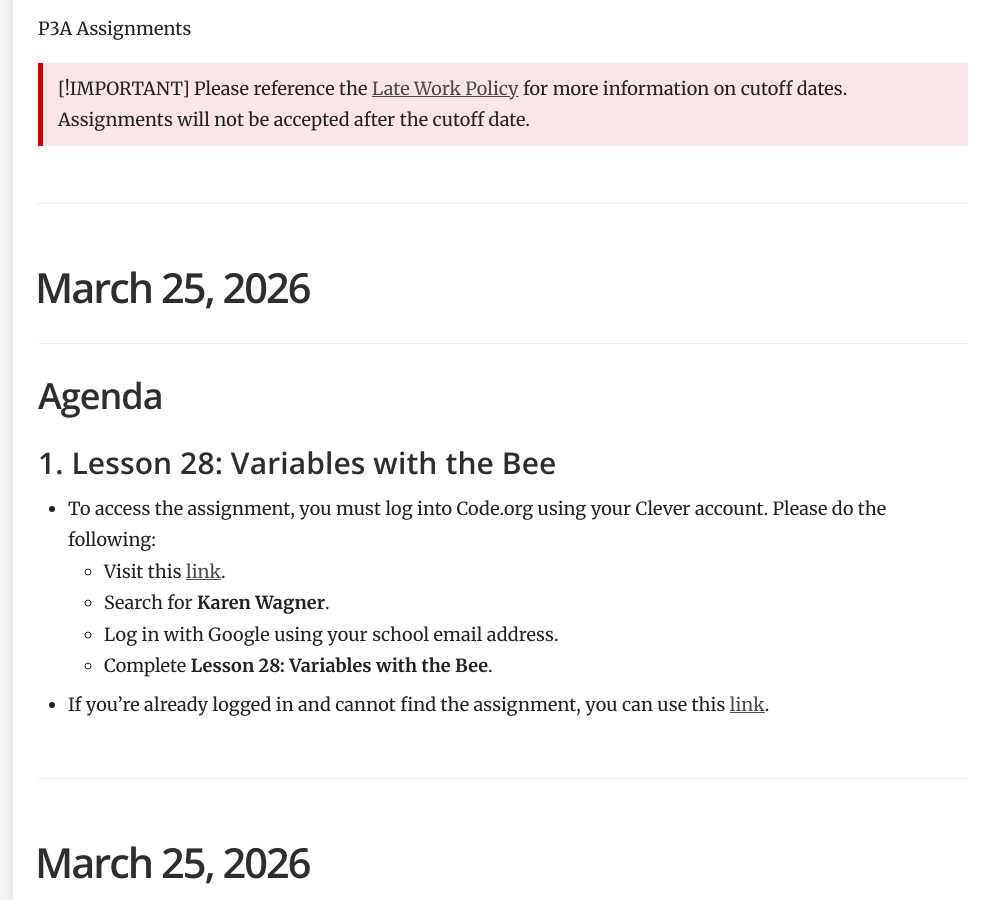
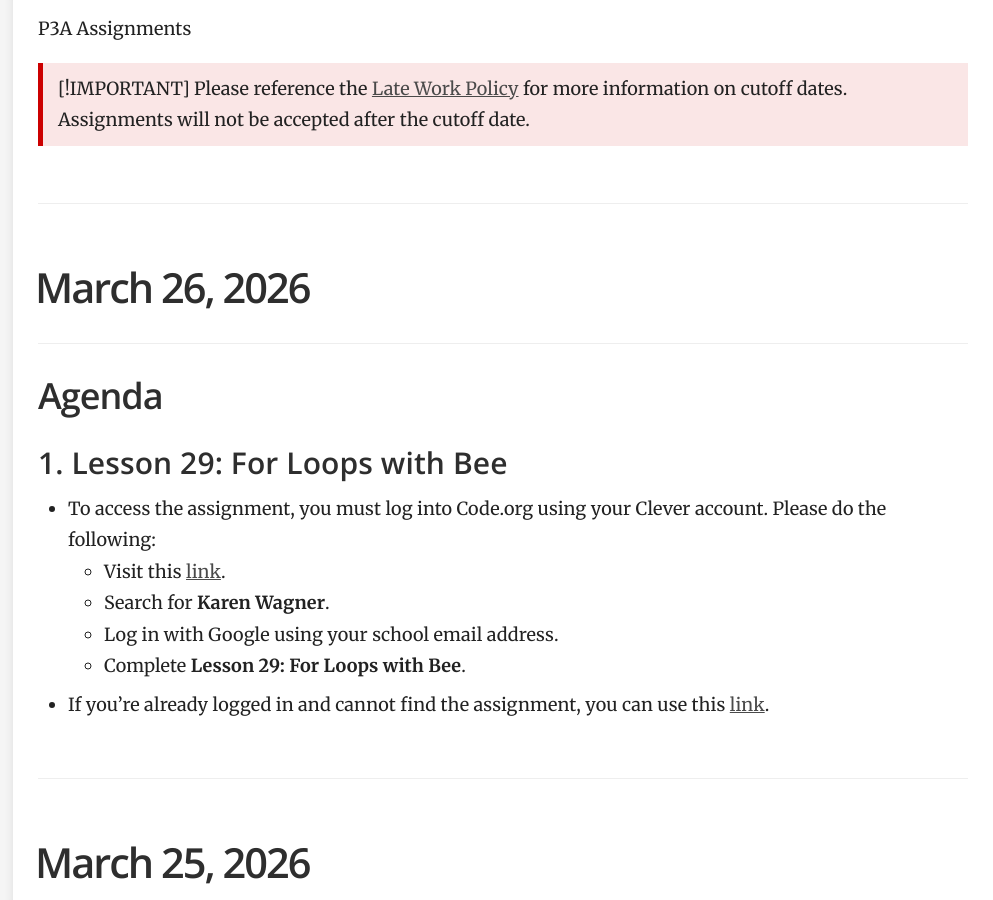
Before and after one commit to mswhitby/classroom, a Jekyll site: the page built from _docs/classes/7th.md, in a window 1280 px wide and 900 px high, scrolled down 878 px. Shown: the whole window, without its empty margins (287-1280 px from the left). Built offline with Jekyll 4.4.1, drawn with Linux system fonts in a browser that asks for light colours.

Commit message:
Updated lessons

```diff
--- a/_docs/classes/7th.md
+++ b/_docs/classes/7th.md
@@ -198,6 +198,21 @@ order: 6
 
 ****
 
+# March 26, 2026
+
+## Agenda
+
+### 1. Lesson 29: For Loops with Bee
+- To access the assignment, you must log into Code.org using your Clever account. Please do the following:
+    - Visit this [link](https://clever.com/oauth/district-picker?client_id=2f27405716644a951b23&redirect_uri=https%3A%2F%2Fstudio.code.org%2Fusers%2Fauth%2Fclever%2Fcallback&response_type=code&state=ede33ff61289cf32708a0f54079cdd23e31d0b0a02b0e0e8).
+    - Search for **Karen Wagner**.
+    - Log in with Google using your school email address.
+    - Complete **Lesson 29: For Loops with Bee**.
+
+- If you're already logged in and cannot find the assignment, you can use this [link](https://studio.code.org/courses/express-2025/units/1/lessons/29/levels/1).
+
+----
+
 # March 25, 2026
 
 ## Agenda
```
Also changed, not shown: _docs/classes/3rd.md (+15 -0 lines).
